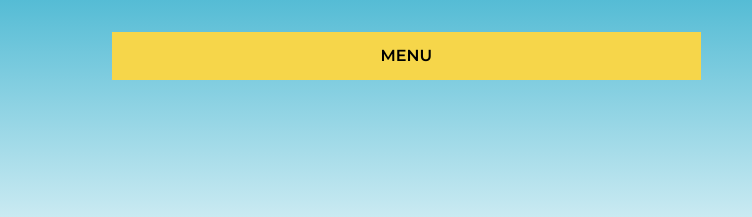
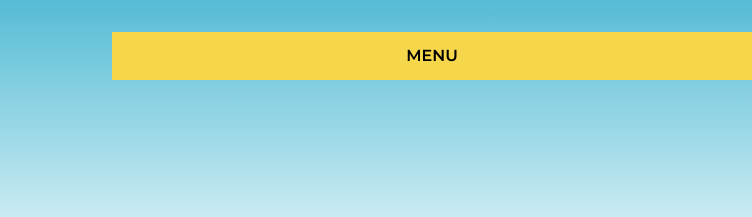
Before and after one commit to jpiper5/wunderlust, a plain HTML site: page wunderlust-majorca.html in a window 1280 px wide. Shown: the top 217 px of the page, 528-1280 px from the left. Drawn offline with Linux system fonts and the light colour scheme; a web font is replaced by a local one.

Commit message:
fixed width

```diff
--- a/styles.css
+++ b/styles.css
@@ -109,7 +109,7 @@ h4, p, q, small, nav, button, form {
     top: 2rem;
     grid-column: 2/3;
     grid-row: 1/2;
-    width: 43.5vw;
+    width: 50vw;
 }
 nav ul {
     padding: 0;
@@ -140,7 +140,8 @@ nav label {
     cursor: pointer;
     display: inline-block;
     text-align: center;
-    padding: 1rem;
+    align-content: center;
+    height: 3rem;
     text-transform: uppercase;
     font-weight: bold;
 }
```
Also changed, not shown: 1 other file.
